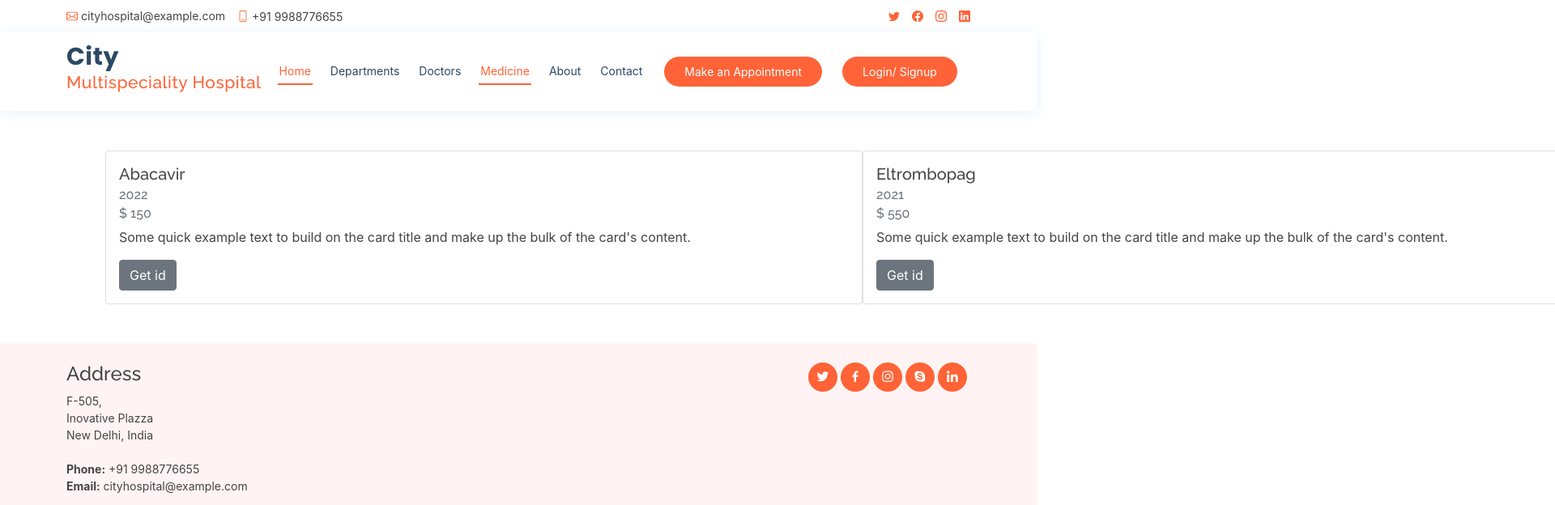
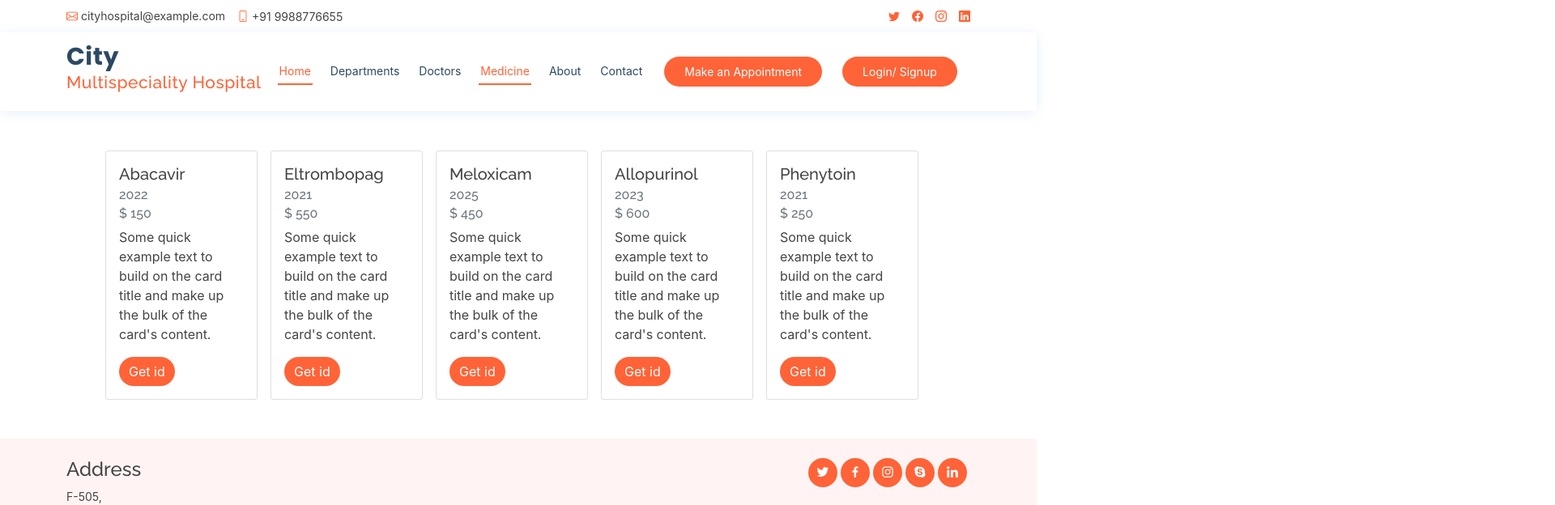
Before and after one commit to rudrabhikadiya3/city-hospital, a React (Create React App) app: page /Medicine in a window 1280 px wide. Shown: the top 624 px of the page at 81% size, 1920 px wide, since content can reach past the window. Built offline with nearby package versions, Linux system fonts and the light colour scheme.

Commit message:
some changes

```diff
--- a/public/assets/css/style.css
+++ b/public/assets/css/style.css
@@ -1775,3 +1775,9 @@ section {
   justify-content: space-between;
 
 }
+.medicine-id-button{
+  background-color: #FF6337;
+}
+.medicine-id-button:hover{
+  background-color: #1c84e3;
+}
--- a/public/index.html
+++ b/public/index.html
@@ -1,4 +1,4 @@
-<!DOCTYPE html>
+  <!DOCTYPE html>
 <html lang="en">
 
 <head>
@@ -39,7 +39,9 @@
 
 <body>
   <noscript>You need to enable JavaScript to run this app.</noscript>
-  <div id="root"></div>
+  <div id="root">
+
+  </div>
   <!--
       This HTML file is a template.
       If you open it directly in the browser, you will see an empty page.
--- a/src/App.js
+++ b/src/App.js
@@ -1,4 +1,4 @@
-import logo from './logo.svg';
+// import logo from './logo.svg';
 import './App.css';
 import Header from './components/Header';
 import Footer from './components/Footer';
--- a/src/components/List.js
+++ b/src/components/List.js
@@ -9,7 +9,7 @@ function List(props) {
                     {
                         props.data.map((o, i) => {
                             return (
-                                    <Card className='col-11 key={i}'
+                                    <Card className='me-3 ' key={i}
                                     >
                                         <CardBody>
                                             <CardTitle tag="h5">
@@ -30,7 +30,7 @@ function List(props) {
                                             <CardText>
                                                 Some quick example text to build on the card title and make up the bulk of the card's content.
                                             </CardText>
-                                            <Button onClick={() => props.onButton(o.id)}>
+                                            <Button onClick={() => props.onButton(o.id)} className="medicine-id-button rounded-pill border-0">
                                                 Get id
                                             </Button>
                                         </CardBody>
--- a/src/container/Login.js
+++ b/src/container/Login.js
@@ -48,10 +48,7 @@ function Login(props) {
 
                         {
                             userType === 'password' ?
-                                <div className='signup-link col-4'>
-                                    <a className='d-inline-block' onClick={() => setUsertype('login')}></a>
-                                </div>
-
+                                null
                                 :
                                 userType === 'login' ?
                                     <div className='signup-link text-center col-4' >
```
Lines whose indentation alone changed are shown as unchanged.
